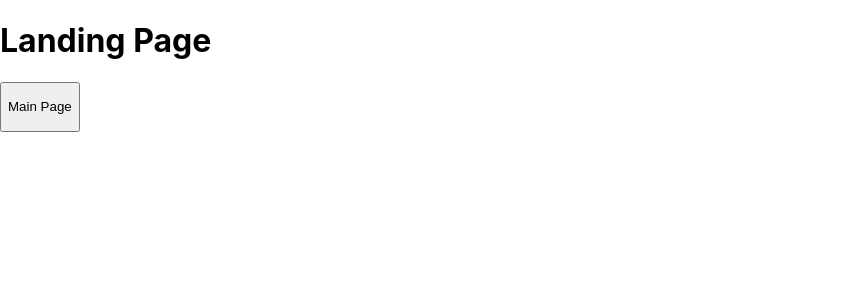
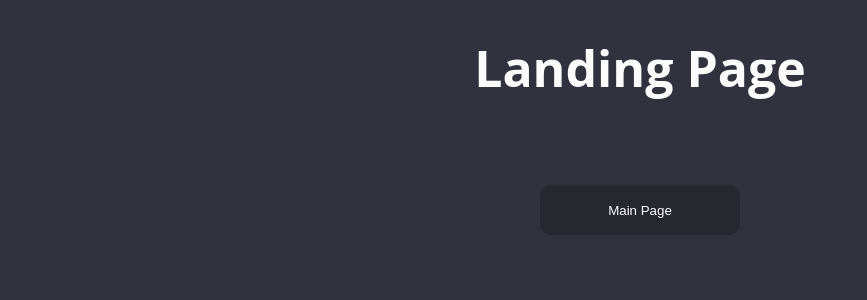
Before and after one commit to AlexLee09/GitGud, a React (Create React App) app in the folder frontend/: page / in a window 1280 px wide. Shown: the top 300 px of the page, without its empty margins (0-867 px from the left). Built offline with nearby package versions, Linux system fonts and the light colour scheme.

Commit message:
Improve styles

```diff
--- a/frontend/src/App.css
+++ b/frontend/src/App.css
@@ -2,11 +2,33 @@
   height: 100vh;
 }
 
+body
+{
+  background-color: #32323e;
+}
+
 textarea {
   resize: none;
+  background-color: #272730;
+  border: none;
+  outline: none;
+  box-shadow: none;
+  border-radius: 10px;
+  padding: 15px;
 }
 
 button
 {
   height: 50px;
+  background-color: #272730;
+
+  border: none;
+
+  box-shadow: none;
+
+  color: #fbfbfb;
+
+  border-radius: 10px;
+  width: 200px;
+  height: 50px;
 }
--- a/frontend/src/pages/LandingPage.js
+++ b/frontend/src/pages/LandingPage.js
@@ -1,5 +1,6 @@
 import React from 'react';
 import { useNavigate } from 'react-router-dom';
+import classes from './LandingPage.module.css';
 
 function LandingPage ()
 {
@@ -8,15 +9,12 @@ function LandingPage ()
     const toMainPage = () =>
     {
         navigate("/main")
-
     }
 
-
     return (
-        <div>
-            <h1>Landing Page</h1>
-            <button onClick = {toMainPage}>Main Page</button>
-
+        <div className={classes.container}>
+            <h1 className={classes.title}>Landing Page</h1>
+            <button onClick={toMainPage}>Main Page</button>
         </div>
     )
 }
--- /dev/null
+++ b/frontend/src/pages/LandingPage.module.css
@@ -0,0 +1,16 @@
+.container
+{
+    display: flex;
+    align-items: center;
+    justify-content: center;
+    flex-direction: column;
+    gap: 50px;
+}
+
+.title
+{
+    font-family: 'Open Sans', sans-serif;
+    font-weight: 1200;
+    font-size: 50px;
+    color: #fbfbfb;
+}
--- a/frontend/src/pages/MainPage.module.css
+++ b/frontend/src/pages/MainPage.module.css
@@ -2,7 +2,6 @@
     display: flex;
     width: 100vw;
     height: 100vh;
-    background-color: rgb(86, 83, 166);
     gap: 20px;
 
 }
```
